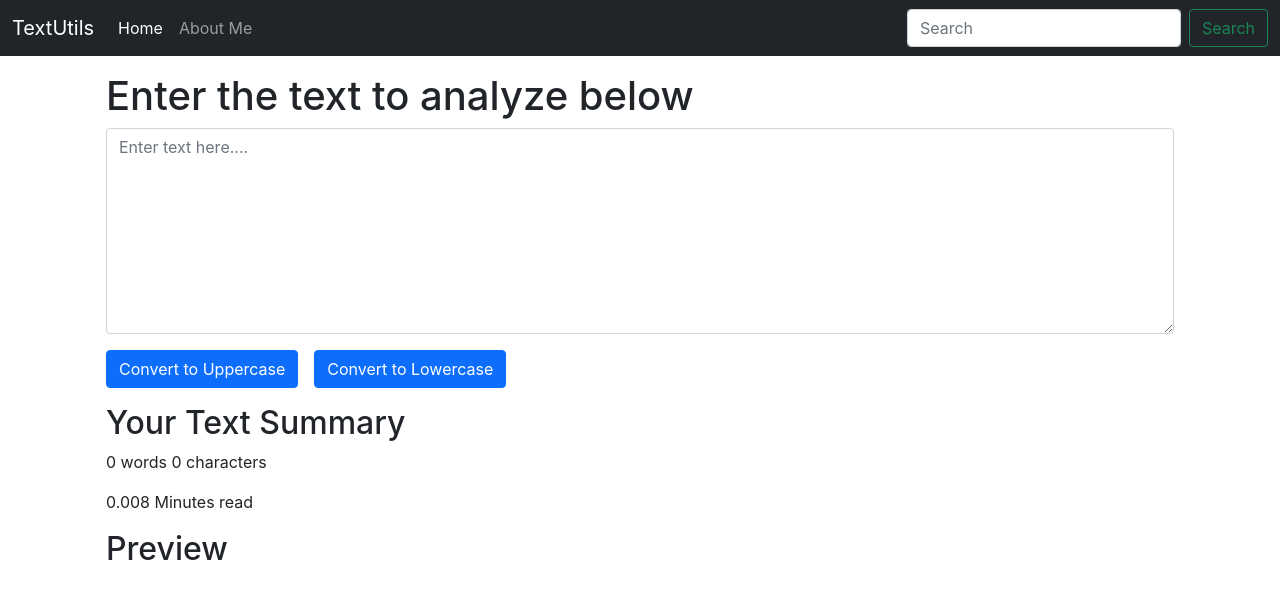
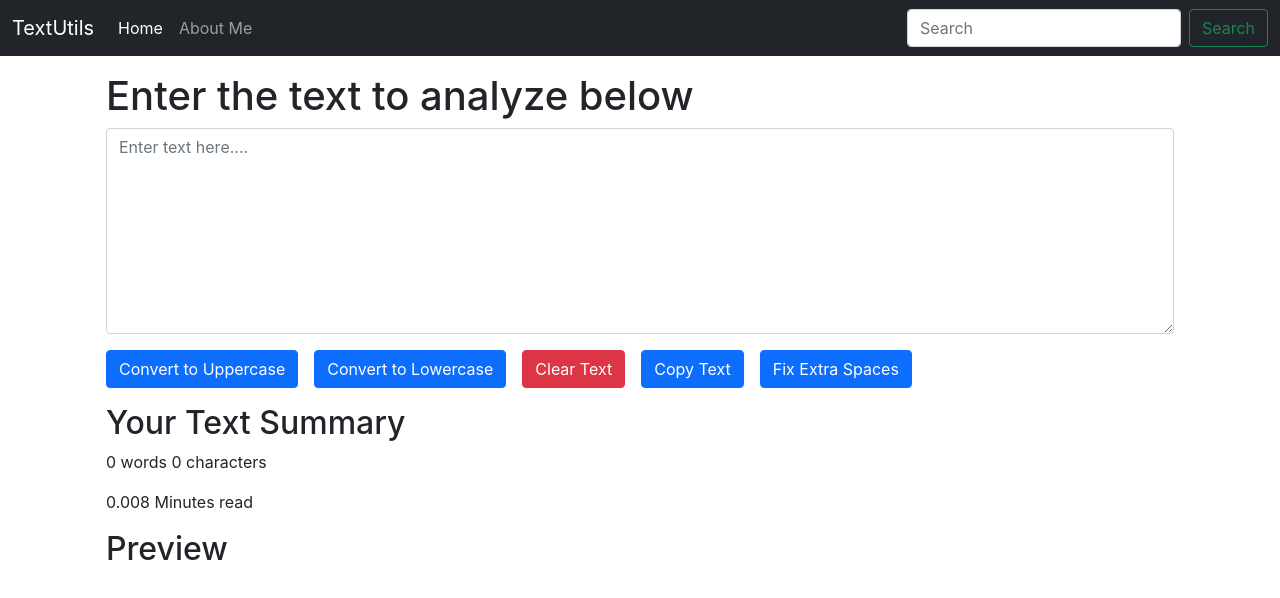
Before and after one commit to faisalmoinuddin99/React-Projects, a React (Create React App) app: page / in a window 1280 px wide. Shown: the top 598 px of the page. Built offline with nearby package versions, Linux system fonts and the light colour scheme.

Commit message:
Added more fetures in react app

```diff
--- a/src/components/TextForm.js
+++ b/src/components/TextForm.js
@@ -11,6 +11,15 @@ export default function TextForm(props) {
     setText(newText);
   };
 
+  const handleCopyText = () => {
+    let copyText = document.getElementById("myBox");
+    copyText.select();
+    navigator.clipboard.writeText(copyText.value);
+  };
+  const handleExtraSpaces = () => {
+    let extraSpaces = text.split(/[ ]+/);
+    setText(extraSpaces.join(" "));
+  };
   const handleOnChange = (event) => {
     //console.log("on change");
     setText(event.target.value);
@@ -19,6 +28,11 @@ export default function TextForm(props) {
     let lowercaseText = text.toLowerCase();
     setText(lowercaseText);
   };
+  const handleClearText = () => {
+    if (window.confirm("are you sure")) {
+      setText("");
+    }
+  };
   return (
     <>
       <div className="container">
@@ -26,7 +40,7 @@ export default function TextForm(props) {
         <div className="mb-3">
           <textarea
             className="form-control"
-            id="exampleFormControlTextarea1"
+            id="myBox"
             rows="8"
             value={text}
             placeholder="Enter text here...."
@@ -38,6 +52,15 @@ export default function TextForm(props) {
         </button>
         <button className="btn btn-primary mx-3" onClick={handleLowerCase}>
           Convert to Lowercase
+        </button>
+        <button className="btn btn-danger" onClick={handleClearText}>
+          Clear Text
+        </button>
+        <button className="btn btn-primary mx-3" onClick={handleCopyText}>
+          Copy Text
+        </button>
+        <button className="btn btn-primary " onClick={handleExtraSpaces}>
+          Fix Extra Spaces
         </button>
       </div>
 
```
